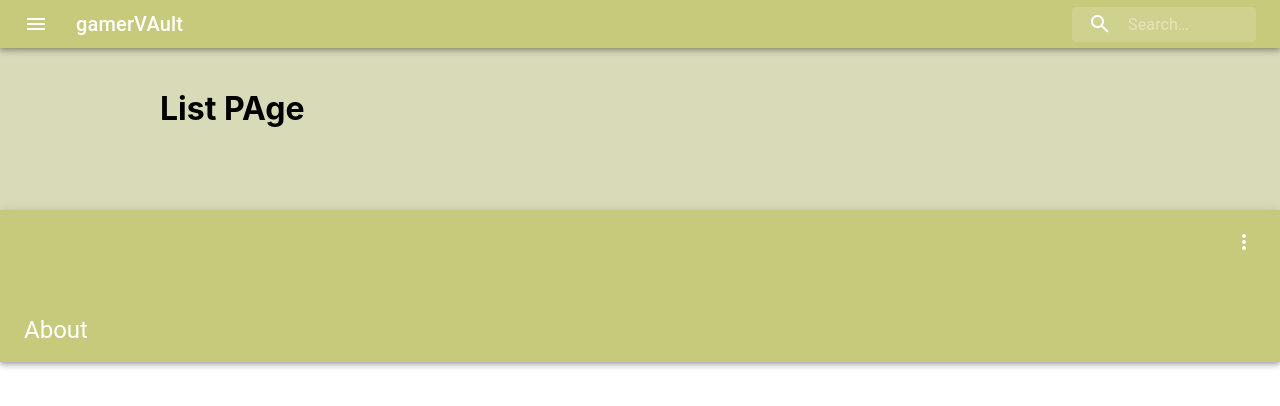
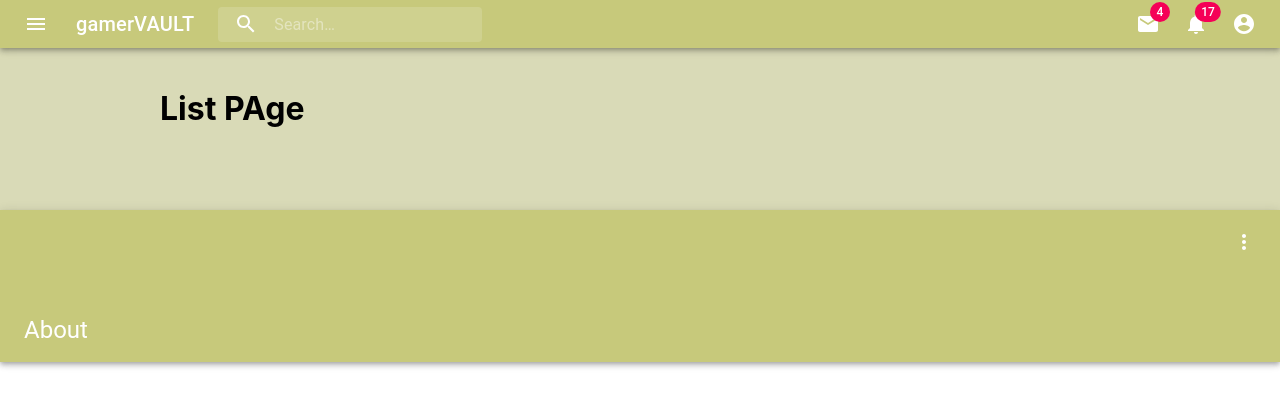
Before and after one commit to KaWaite/VG-express-react, a React (Create React App) app in the folder client/: page /game-list in a window 1280 px wide. Shown: the top 406 px of the page. Built offline with nearby package versions, Linux system fonts and the light colour scheme; no server answers.

Commit message:
change navbar, work with fetch api

```diff
--- a/client/src/components/NavBar.js
+++ b/client/src/components/NavBar.js
@@ -1,31 +1,36 @@
 import React from "react";
+import { fade, makeStyles } from "@material-ui/core/styles";
 import AppBar from "@material-ui/core/AppBar";
 import Toolbar from "@material-ui/core/Toolbar";
 import IconButton from "@material-ui/core/IconButton";
 import Typography from "@material-ui/core/Typography";
 import InputBase from "@material-ui/core/InputBase";
-import { fade, makeStyles } from "@material-ui/core/styles";
+import Badge from "@material-ui/core/Badge";
+import MenuItem from "@material-ui/core/MenuItem";
+import Menu from "@material-ui/core/Menu";
 import MenuIcon from "@material-ui/icons/Menu";
 import SearchIcon from "@material-ui/icons/Search";
+import AccountCircle from "@material-ui/icons/AccountCircle";
+import MailIcon from "@material-ui/icons/Mail";
+import NotificationsIcon from "@material-ui/icons/Notifications";
+import MoreIcon from "@material-ui/icons/MoreVert";
 
 import { Link } from "react-router-dom";
 
 const useStyles = makeStyles(theme => ({
-  root: {
+  grow: {
     flexGrow: 1
   },
   menuButton: {
     marginRight: theme.spacing(2)
   },
   title: {
-    flexGrow: 1,
-    textAlign: "left",
     display: "none",
     [theme.breakpoints.up("sm")]: {
       display: "block"
     },
-    color: "white",
-    textDecoration: "none"
+    textDecoration: "none",
+    color: "white"
   },
   search: {
     position: "relative",
@@ -34,10 +39,11 @@ const useStyles = makeStyles(theme => ({
     "&:hover": {
       backgroundColor: fade(theme.palette.common.white, 0.25)
     },
+    marginRight: theme.spacing(2),
     marginLeft: 0,
     width: "100%",
     [theme.breakpoints.up("sm")]: {
-      marginLeft: theme.spacing(1),
+      marginLeft: theme.spacing(3),
       width: "auto"
     }
   },
@@ -57,11 +63,20 @@ const useStyles = makeStyles(theme => ({
     padding: theme.spacing(1, 1, 1, 7),
     transition: theme.transitions.create("width"),
     width: "100%",
-    [theme.breakpoints.up("sm")]: {
-      width: 120,
-      "&:focus": {
-        width: 200
-      }
+    [theme.breakpoints.up("md")]: {
+      width: 200
+    }
+  },
+  sectionDesktop: {
+    display: "none",
+    [theme.breakpoints.up("md")]: {
+      display: "flex"
+    }
+  },
+  sectionMobile: {
+    display: "flex",
+    [theme.breakpoints.up("md")]: {
+      display: "none"
     }
   },
   appbar: {
@@ -78,11 +93,90 @@ const useStyles = makeStyles(theme => ({
 
 export default function NavBar() {
   const classes = useStyles();
+  const [anchorEl, setAnchorEl] = React.useState(null);
+  const [mobileMoreAnchorEl, setMobileMoreAnchorEl] = React.useState(null);
+
+  const isMenuOpen = Boolean(anchorEl);
+  const isMobileMenuOpen = Boolean(mobileMoreAnchorEl);
+
+  const handleProfileMenuOpen = event => {
+    setAnchorEl(event.currentTarget);
+  };
+
+  const handleMobileMenuClose = () => {
+    setMobileMoreAnchorEl(null);
+  };
+
+  const handleMenuClose = () => {
+    setAnchorEl(null);
+    handleMobileMenuClose();
+  };
+
+  const handleMobileMenuOpen = event => {
+    setMobileMoreAnchorEl(event.currentTarget);
+  };
+
+  const menuId = "primary-search-account-menu";
+  const renderMenu = (
+    <Menu
+      anchorEl={anchorEl}
+      anchorOrigin={{ vertical: "top", horizontal: "right" }}
+      id={menuId}
+      keepMounted
+      transformOrigin={{ vertical: "top", horizontal: "right" }}
+      open={isMenuOpen}
+      onClose={handleMenuClose}
+    >
+      <MenuItem onClick={handleMenuClose}>Profile</MenuItem>
+      <MenuItem onClick={handleMenuClose}>My account</MenuItem>
+    </Menu>
+  );
+
+  const mobileMenuId = "primary-search-account-menu-mobile";
+  const renderMobileMenu = (
+    <Menu
+      anchorEl={mobileMoreAnchorEl}
+      anchorOrigin={{ vertical: "top", horizontal: "right" }}
+      id={mobileMenuId}
+      keepMounted
+      transformOrigin={{ vertical: "top", horizontal: "right" }}
+      open={isMobileMenuOpen}
+      onClose={handleMobileMenuClose}
+    >
+      <MenuItem>
+        <IconButton aria-label="show 4 new mails" color="inherit">
+          <Badge badgeContent={4} color="secondary">
+            <MailIcon />
+          </Badge>
+        </IconButton>
+        <p>Messages</p>
+      </MenuItem>
+      <MenuItem>
+        <IconButton aria-label="show 11 new notifications" color="inherit">
+          <Badge badgeContent={11} color="secondary">
+            <NotificationsIcon />
+          </Badge>
+        </IconButton>
+        <p>Notifications</p>
+      </MenuItem>
+      <MenuItem onClick={handleProfileMenuOpen}>
+        <IconButton
+          aria-label="account of current user"
+          aria-controls="primary-search-account-menu"
+          aria-haspopup="true"
+          color="inherit"
+        >
+          <AccountCircle />
+        </IconButton>
+        <p>Profile</p>
+      </MenuItem>
+    </Menu>
+  );
 
   return (
-    <>
-      <AppBar position="static" className={classes.appbar}>
-        <Toolbar className={classes.toolbar} variant="dense">
+    <div className={classes.grow}>
+      <AppBar position="static">
+        <Toolbar variant="dense" className={classes.appbar}>
           <IconButton
             edge="start"
             className={classes.menuButton}
@@ -93,7 +187,7 @@ export default function NavBar() {
           </IconButton>
           <Link to="/" className={classes.title}>
             <Typography variant="h6" noWrap>
-              gamerVAult
+              gamerVAULT
             </Typography>
           </Link>
           <div className={classes.search}>
@@ -109,8 +203,44 @@ export default function NavBar() {
               inputProps={{ "aria-label": "search" }}
             />
           </div>
+          <div className={classes.grow} />
+          <div className={classes.sectionDesktop}>
+            <IconButton aria-label="show 4 new mails" color="inherit">
+              <Badge badgeContent={4} color="secondary">
+                <MailIcon />
+              </Badge>
+            </IconButton>
+            <IconButton aria-label="show 17 new notifications" color="inherit">
+              <Badge badgeContent={17} color="secondary">
+                <NotificationsIcon />
+              </Badge>
+            </IconButton>
+            <IconButton
+              edge="end"
+              aria-label="account of current user"
+              aria-controls={menuId}
+              aria-haspopup="true"
+              onClick={handleProfileMenuOpen}
+              color="inherit"
+            >
+              <AccountCircle />
+            </IconButton>
+          </div>
+          <div className={classes.sectionMobile}>
+            <IconButton
+              aria-label="show more"
+              aria-controls={mobileMenuId}
+              aria-haspopup="true"
+              onClick={handleMobileMenuOpen}
+              color="inherit"
+            >
+              <MoreIcon />
+            </IconButton>
+          </div>
         </Toolbar>
       </AppBar>
-    </>
+      {renderMobileMenu}
+      {renderMenu}
+    </div>
   );
 }
--- a/client/src/components/Routes practice/List.js
+++ b/client/src/components/Routes practice/List.js
@@ -1,6 +1,15 @@
-import React from "react";
+import React, { useState, useEffect } from "react";
 
 export default function List() {
+  useEffect(() => {
+    fetchItems();
+  }, []);
+
+  const fetchItems = async () => {
+    const data = await fetch("https://api-v3.igdb.com");
+    console.log(data);
+  };
+
   return (
     <div>
       <h1>List PAge</h1>
--- a/client/src/components/template/template.js
+++ b/client/src/components/template/template.js
@@ -1,36 +1,65 @@
 import React, { Component } from "react";
 import "./Template.css";
+import List from "@material-ui/core/List";
+import ListItem from "@material-ui/core/ListItem";
+import ListItemText from "@material-ui/core/ListItemText";
+import ListItemAvatar from "@material-ui/core/ListItemAvatar";
+import Avatar from "@material-ui/core/Avatar";
+import ImageIcon from "@material-ui/icons/Image";
+import WorkIcon from "@material-ui/icons/Work";
+import BeachAccessIcon from "@material-ui/icons/BeachAccess";
+import Divider from "@material-ui/core/Divider";
+import ListSubheader from "@material-ui/core/ListSubheader";
 
 export default class Template extends Component {
   constructor() {
     super();
     this.state = {
-      articles: []
+      games: []
     };
   }
 
   componentDidMount() {
-    fetch("/api/articles")
+    fetch("/api/games")
       .then(res => res.json())
-      .then(articles =>
-        this.setState({ articles }, () =>
-          console.log("Articles fetched..", articles)
-        )
+      .then(games =>
+        this.setState({ games }, () => console.log("Games fetched..", games))
       );
   }
 
   render() {
     return (
-      <div>
-        <h2>Customers</h2>
-        <ul>
-          {this.state.articles.map(article => (
-            <li key={article.id}>
-              {article.title} {article.author}
-            </li>
+      <>
+        <List subheader={<ListSubheader component="div">PS4</ListSubheader>}>
+          {this.state.games.map(game => (
+            <ListItem button>
+              <ListItemText primary={game.title} secondary={game.score} />
+            </ListItem>
           ))}
-        </ul>
-      </div>
+        </List>
+        <List subheader={<ListSubheader component="div">PS4</ListSubheader>}>
+          {this.state.games.map(game => (
+            <ListItem button>
+              <ListItemText primary={game.title} secondary={game.releaseDate} />
+            </ListItem>
+          ))}
+        </List>
+      </>
+      // <div>
+      //   <h2>Games</h2>
+      //   <ul>
+      //     {this.state.games.map(game => (
+      //       <li key={game.id}>
+      //         {game.title}
+      //         <ul>
+      //           <li>{game.releaseDate}</li>
+      //           <li>{game.developer}</li>
+      //           <li>{game.genre}</li>
+      //         </ul>
+      //       </li>
+      //     ))}
+      //   </ul>
+      // </div>
     );
   }
 }
```
Also changed, not shown: 1 other file (tests, documents, lock files or other folders).
